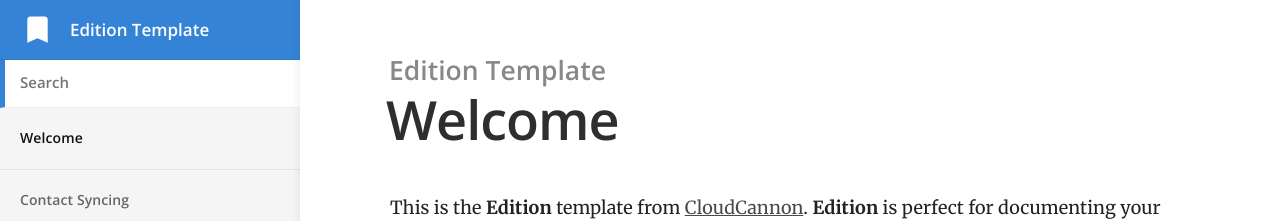
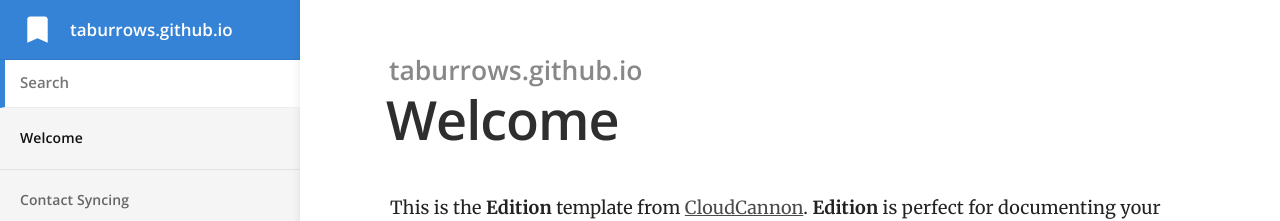
Before and after one commit to TABurrows/taburrows.github.io, a Jekyll site: the page built from index.md, in a window 1280 px wide. Shown: the top 221 px of the page. Built offline with Jekyll 4.4.1, drawn with Linux system fonts in a browser that asks for light colours.

Commit message:
Update Theme

```diff
--- a/_config.yml
+++ b/_config.yml
@@ -1,8 +1,8 @@
 # ----
 # Site
 
-title: Edition Template
-url: "https://long-pig.cloudvent.net"
+title: taburrows.github.io
+url: "https://taburrows.github.io"
 baseurl:
 google_analytics_key:
 show_full_navigation: true
@@ -15,7 +15,7 @@ author:
   email:
   twitter: # twitter username without the @ symbol
 social:
-  name: Edition Template
+  name: taburrows.github.io
   links:
     - https://github.com/CloudCannon/edition-jekyll-template
 
```
